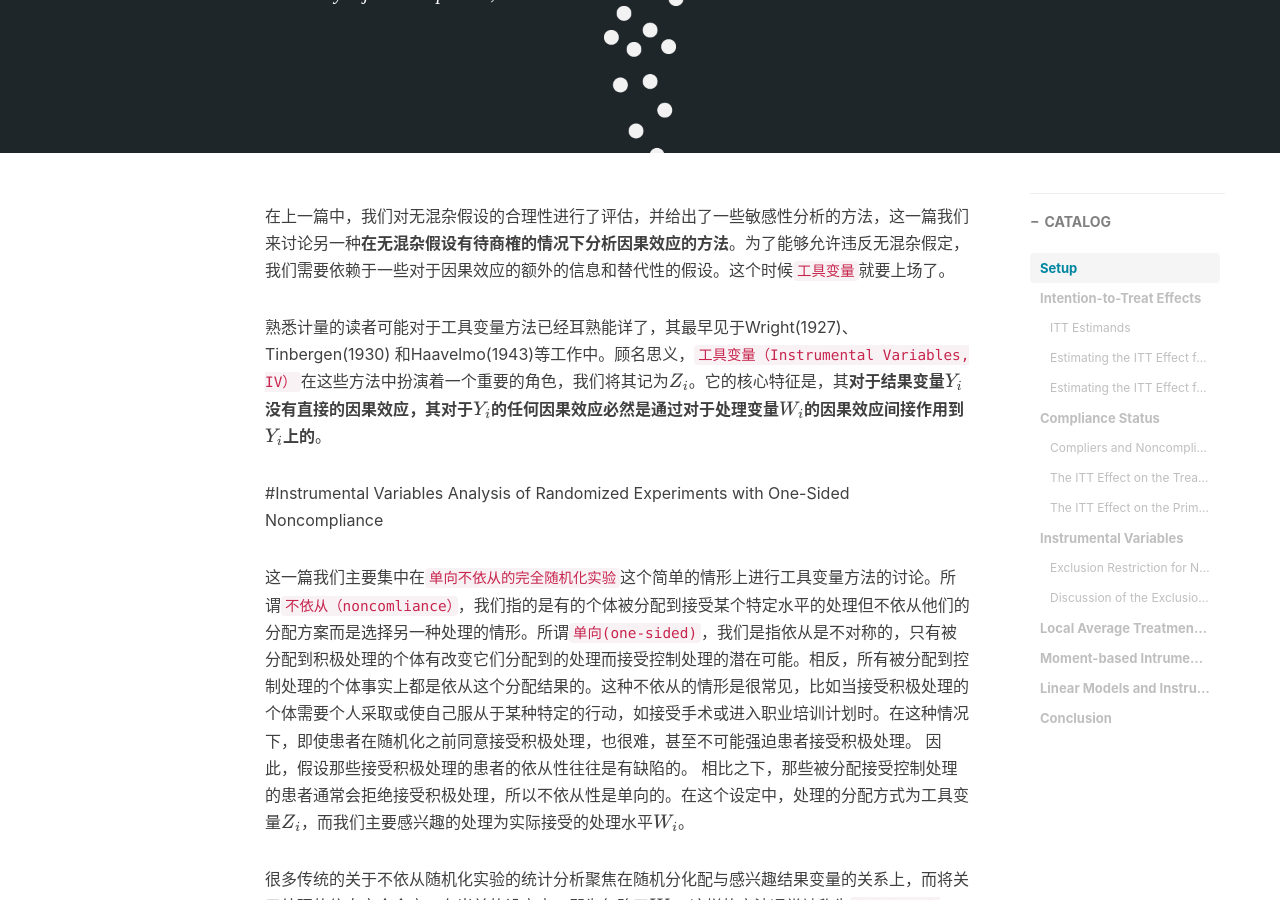
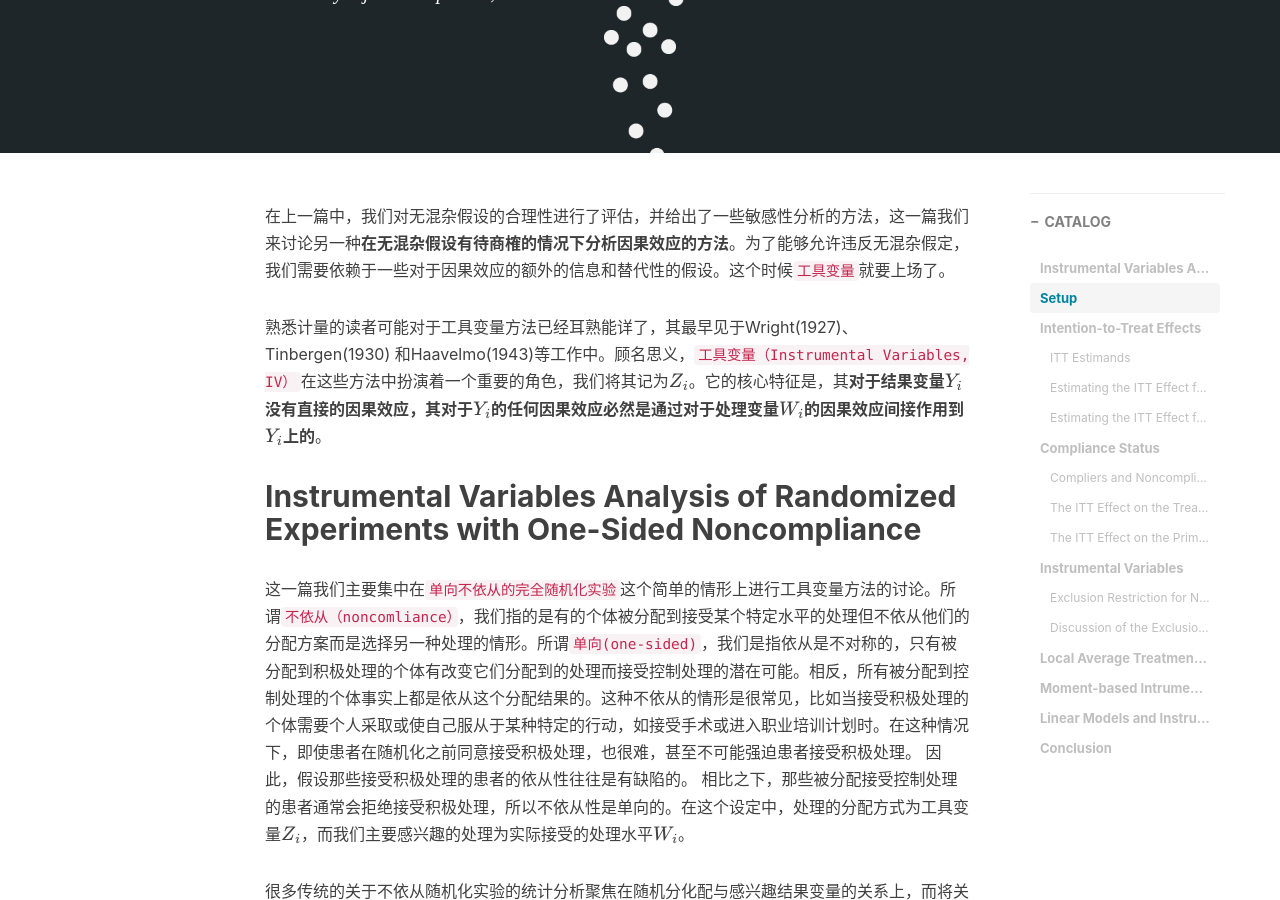
Before and after one commit to YijiaoJane/YijiaoJane.github.io, a Jekyll site: the page built from _posts/2022-04-27-CI-6.markdown, in a window 1280 px wide and 900 px high, scrolled down 412 px. Built offline with Jekyll 4.4.1, drawn with Linux system fonts in a browser that asks for light colours; nearby versions of some CDN libraries; formulas are drawn with MathJax 3; comment, search, counter and statistics services are not loaded.

Commit message:
Update 2022-04-27-CI-6.markdown

```diff
--- a/_posts/2022-04-27-CI-6.markdown
+++ b/_posts/2022-04-27-CI-6.markdown
@@ -14,7 +14,7 @@ tags:
 
 熟悉计量的读者可能对于工具变量方法已经耳熟能详了，其最早见于Wright(1927)、Tinbergen(1930) 和Haavelmo(1943)等工作中。顾名思义，`工具变量（Instrumental Variables, IV）`在这些方法中扮演着一个重要的角色，我们将其记为$Z_i$。它的核心特征是，其**对于结果变量$Y_i$没有直接的因果效应，其对于$Y_i$的任何因果效应必然是通过对于处理变量$W_i$的因果效应间接作用到$Y_i$上的**。
 
-#Instrumental Variables Analysis of Randomized Experiments with One-Sided Noncompliance
+## Instrumental Variables Analysis of Randomized Experiments with One-Sided Noncompliance
 
 这一篇我们主要集中在`单向不依从的完全随机化实验`这个简单的情形上进行工具变量方法的讨论。所谓`不依从（noncomliance）`，我们指的是有的个体被分配到接受某个特定水平的处理但不依从他们的分配方案而是选择另一种处理的情形。所谓`单向(one-sided)`，我们是指依从是不对称的，只有被分配到积极处理的个体有改变它们分配到的处理而接受控制处理的潜在可能。相反，所有被分配到控制处理的个体事实上都是依从这个分配结果的。这种不依从的情形是很常见，比如当接受积极处理的个体需要个人采取或使自己服从于某种特定的行动，如接受手术或进入职业培训计划时。在这种情况下，即使患者在随机化之前同意接受积极处理，也很难，甚至不可能强迫患者接受积极处理。 因此，假设那些接受积极处理的患者的依从性往往是有缺陷的。 相比之下，那些被分配接受控制处理的患者通常会拒绝接受积极处理，所以不依从性是单向的。在这个设定中，处理的分配方式为工具变量$Z_i$，而我们主要感兴趣的处理为实际接受的处理水平$W_i$。
 
```
